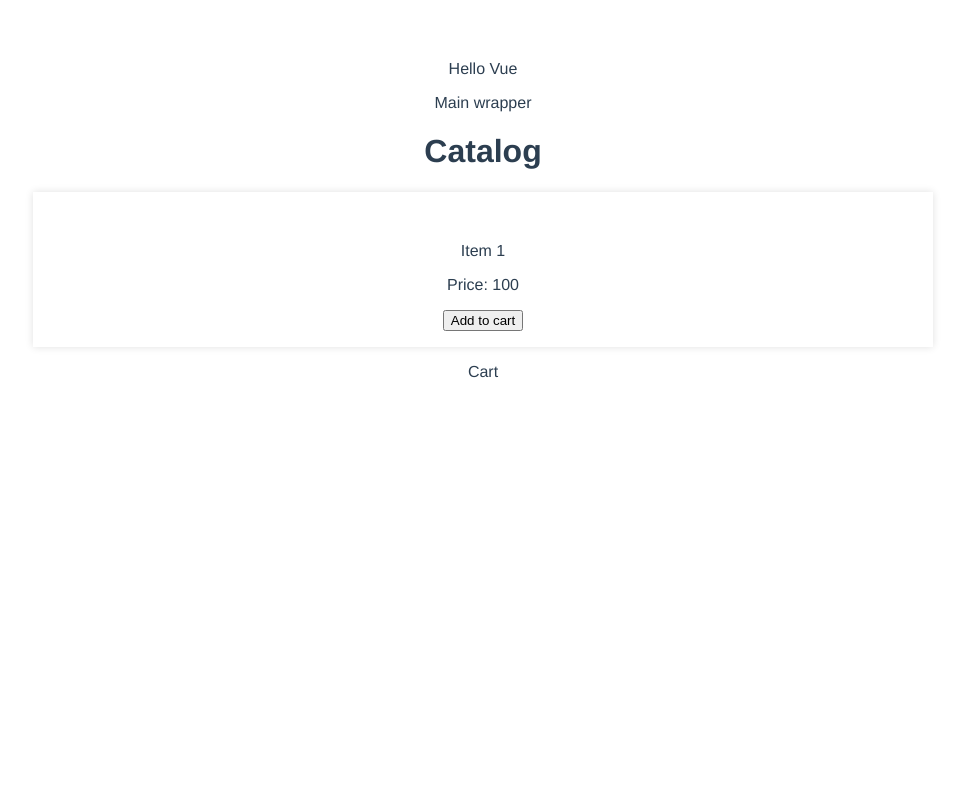
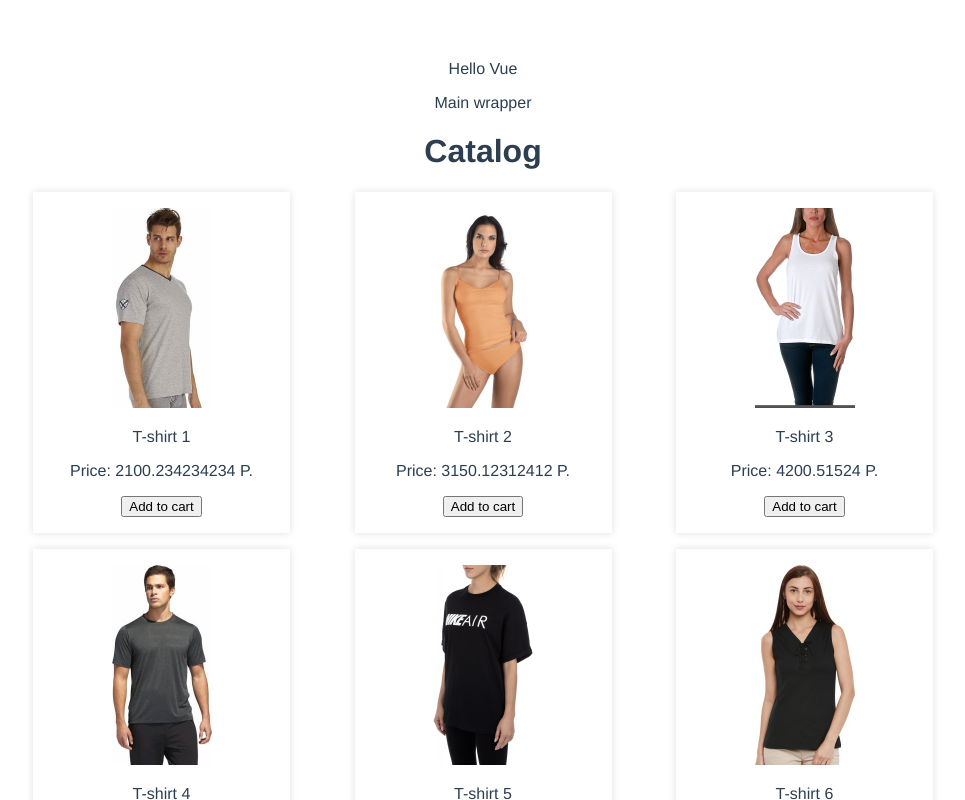
Before and after one commit to AlexHeadGU/pet-store, a Vue app: page / in a window 1280 px wide. Shown: the top 800 px of the page, without its empty margins (157-1122 px from the left). Built offline with nearby package versions, Linux system fonts and the light colour scheme.

Commit message:
feat: bind props with data parents

```diff
--- a/src/components/v-catalog-item.vue
+++ b/src/components/v-catalog-item.vue
@@ -1,15 +1,24 @@
 <template>
   <div class="v-catalog-item">
-    <img src="" alt="">
-    <p>Item 1</p>
-    <p>Price: 100</p>
-    <button>Add to cart</button>
+    <img class="v-catalog-item__image" :src="require('../assets/images/' + product_data.image)" alt="img">
+    <p class="v-catalog-item__name">{{ product_data.name }}</p>
+    <p class="v-catalog-item__price">Price: {{ product_data.price }} P.</p>
+    <button class="v-catalog-item__add_to_cart_btn btn">Add to cart</button>
   </div>
 </template>
 
 <script>
+
 export default {
   name: "v-catalog-item",
+  props: {
+    product_data: {
+      type: Object,
+      default() {
+        return {}
+      }
+    }
+  },
   data() {
     return {}
   },
@@ -23,5 +32,9 @@
   box-shadow: 0 0 8px 0 #e0e0e0;
   padding: $padding*2;
   margin-bottom: $margin*2;
+
+  &__image {
+    width: 100px;
+  }
 }
 </style>
--- a/src/components/v-catalog.vue
+++ b/src/components/v-catalog.vue
@@ -1,7 +1,9 @@
 <template>
   <div class="v-catalog">
     <h1>Catalog</h1>
-    <v-catalog-item />
+    <div class="v-catalog__list">
+      <v-catalog-item v-for="product in products" :key="product.article" :product_data="product" />
+    </div>
   </div>
 </template>
 
@@ -15,7 +17,58 @@
   },
   props: {},
   data() {
-    return {}
+    return {
+      "products": [
+        {
+          image: "1.jpg",
+          name: "T-shirt 1",
+          price: 2100.234234234,
+          article: "T1",
+          available: true,
+          category: "Мужские"
+        },
+        {
+          image: "2.jpg",
+          name: "T-shirt 2",
+          price: 3150.12312412,
+          article: "T2",
+          available: true,
+          category: "Женские"
+        },
+        {
+          image: "3.jpg",
+          name: "T-shirt 3",
+          price: 4200.51524,
+          article: "T3",
+          available: false,
+          category: "Женские"
+        },
+        {
+          image: "4.jpg",
+          name: "T-shirt 4",
+          price: 5300.1245512,
+          article: "T4",
+          available: true,
+          category: "Мужские"
+        },
+        {
+          image: "5.jpg",
+          name: "T-shirt 5",
+          price: 6500.3522314,
+          article: "T5",
+          available: false,
+          category: "Женские"
+        },
+        {
+          image: "6.jpeg",
+          name: "T-shirt 6",
+          price: 8700.4124123,
+          article: "T6",
+          available: true,
+          category: "Женские"
+        }
+      ]
+    }
   },
   computed: {}
 }
```
